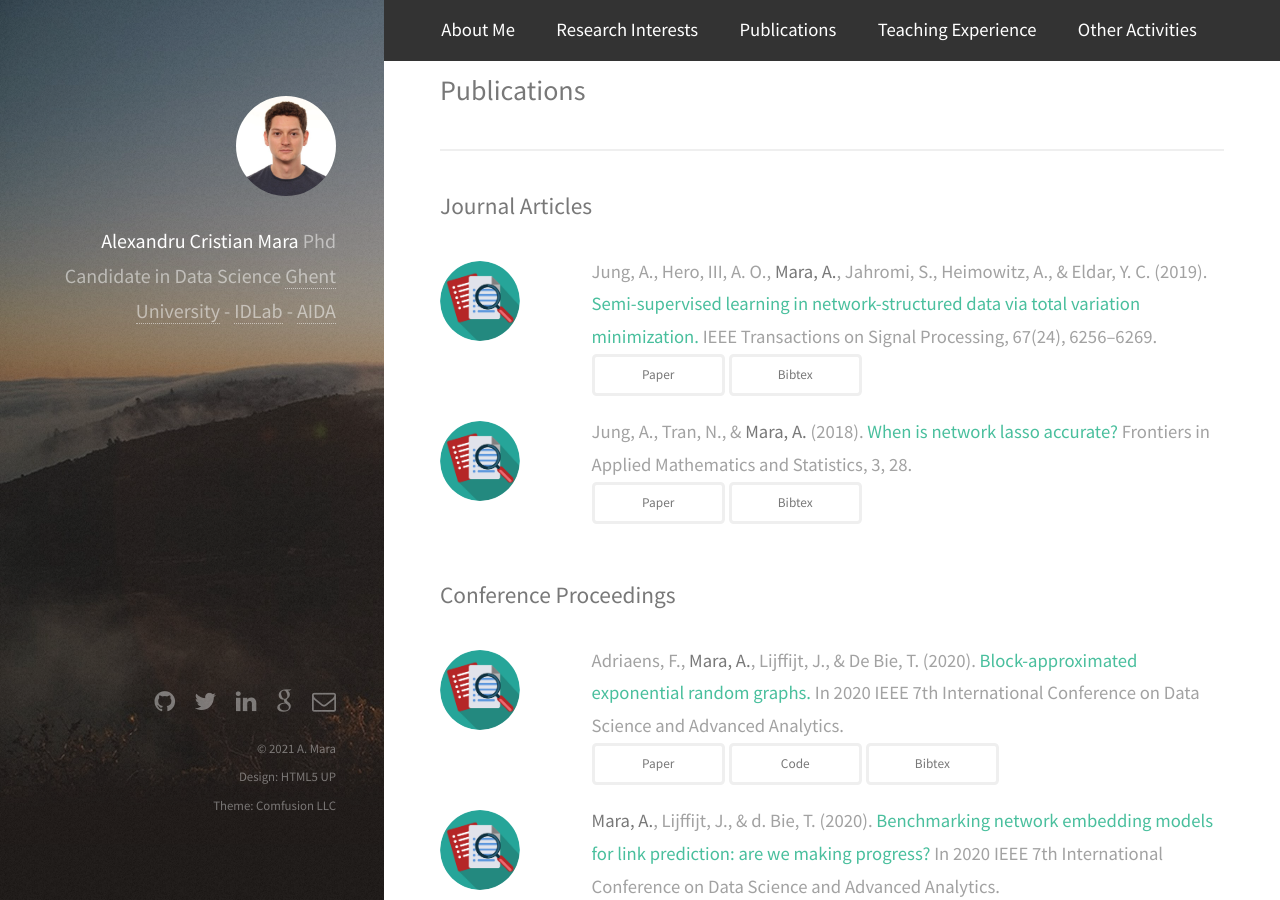
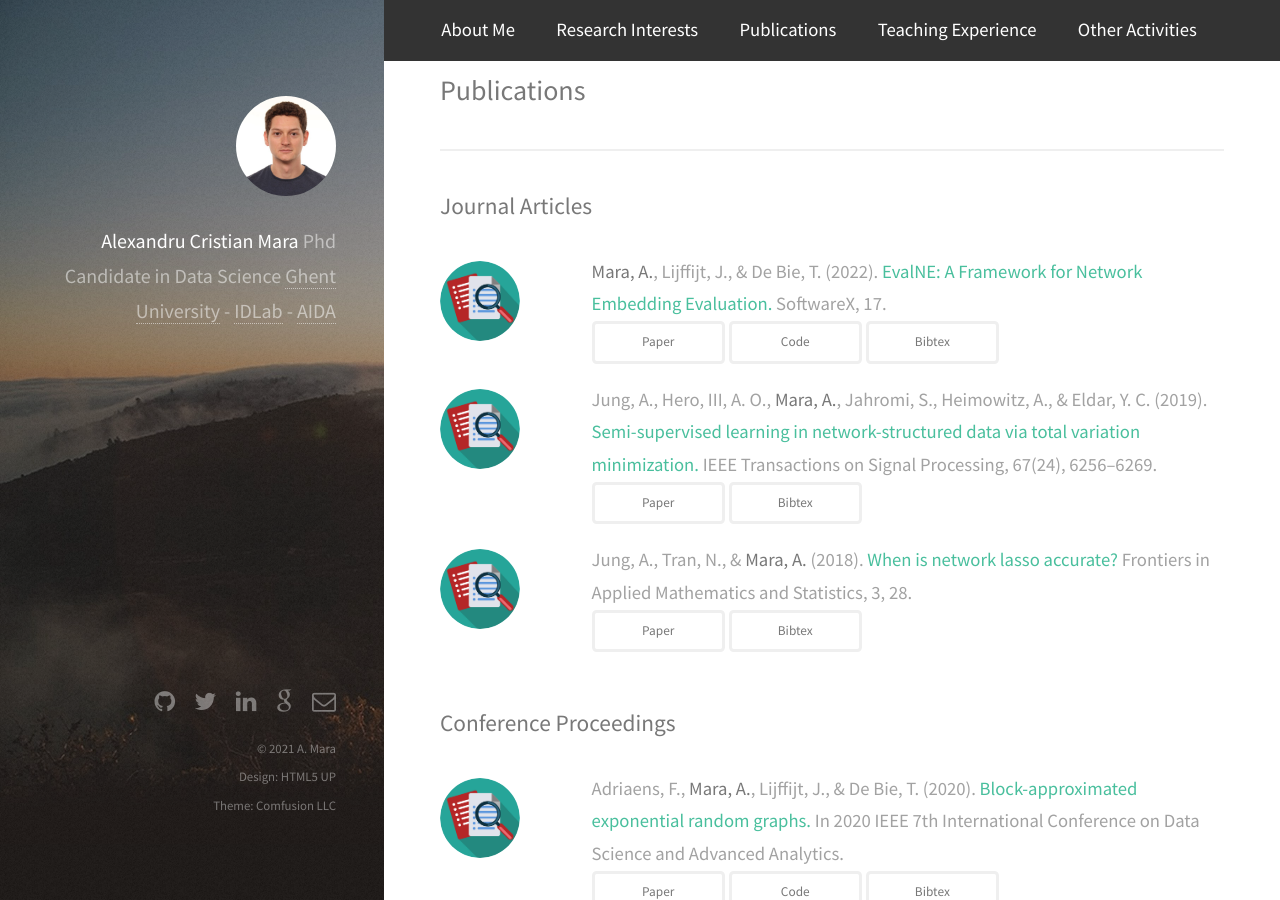
Before and after one commit to Dru-Mara/Dru-Mara.github.io, a Jekyll site: the page built from index.html, in a window 1280 px wide and 900 px high, scrolled down 1123 px. Built offline with Jekyll 4.4.1, drawn with Linux system fonts in a browser that asks for light colours; nearby versions of some CDN libraries.

Commit message:
bib update

```diff
--- a/_data/publications.yml
+++ b/_data/publications.yml
@@ -1,3 +1,20 @@
+- ref: <b>Mara, A.</b>, Lijffijt, J., & De Bie, T. (2022). <em>EvalNE&colon; A Framework for Network Embedding Evaluation.</em> SoftwareX, 17.
+  type: journal
+  pic: placeholder.png
+  link: https://www.sciencedirect.com/science/article/pii/S2352711022000139
+  code: https://github.com/Dru-Mara/EvalNE
+  bibtexid: 10
+  bibtex: |
+   @article{MARA2022evalne,
+      title = {EvalNE: A framework for network embedding evaluation},
+      author = {Alexandru Mara and Jefrey Lijffijt and Tijl {De Bie}},
+      journal = {SoftwareX},
+      volume = {17},
+      pages = {},
+      year = {2022},
+      issn = {100997},
+      doi = {10.1016/j.softx.2022.100997},
+    }
 - ref: Jung, A., Hero, III, A. O., <b>Mara, A.</b>, Jahromi, S., Heimowitz, A., & Eldar, Y. C. (2019). <em>Semi-supervised learning in network-structured data via total variation minimization.</em> IEEE Transactions on Signal Processing, 67(24), 6256–6269.
   type: journal
   pic: placeholder.png
```
